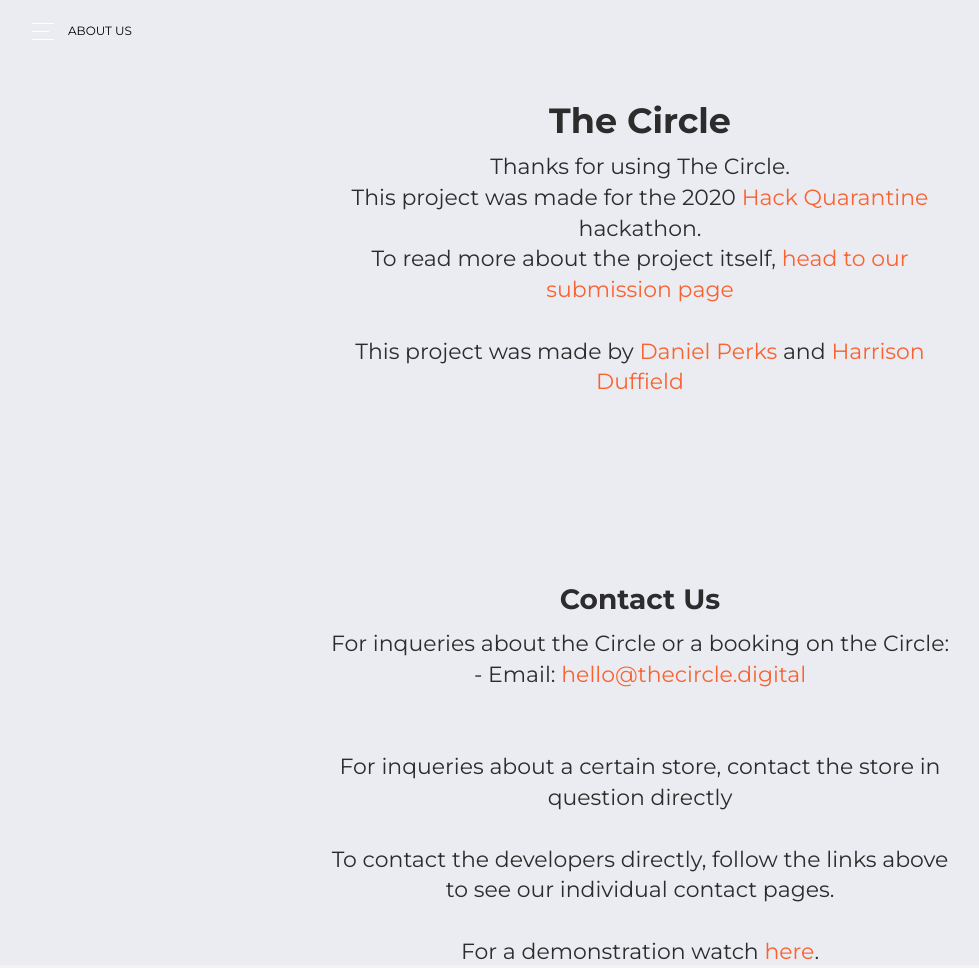
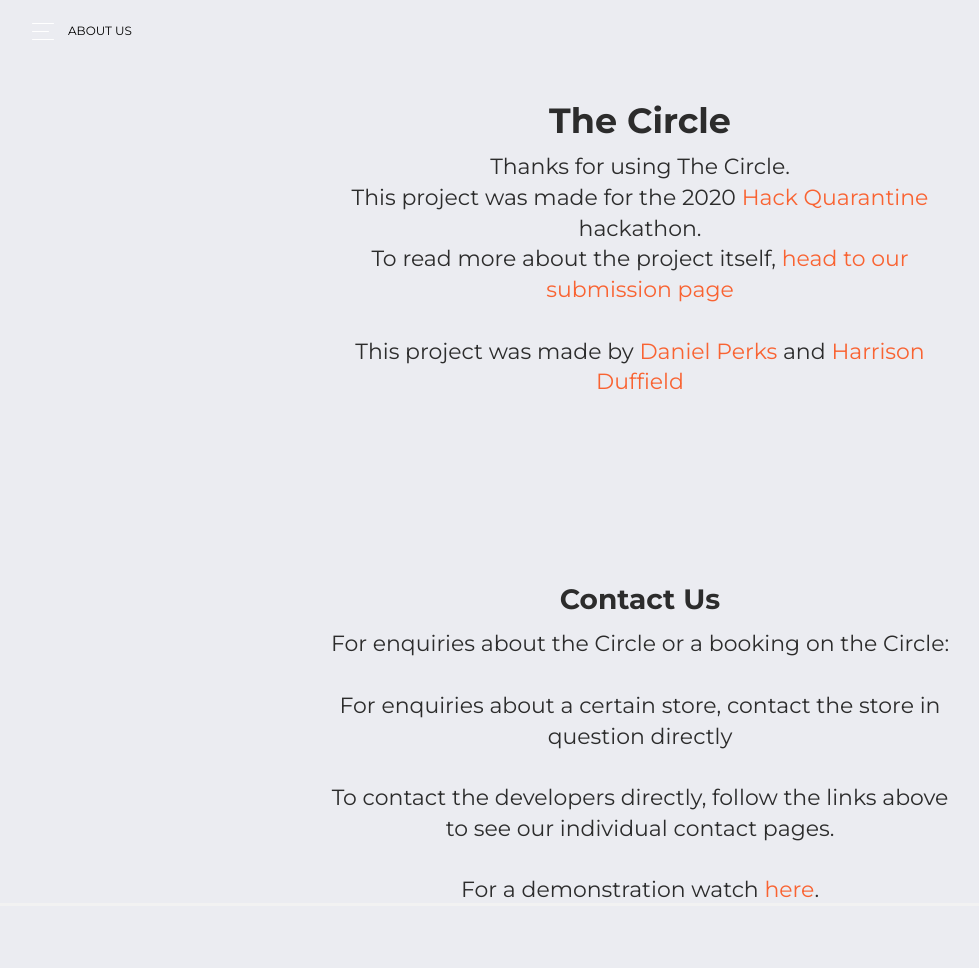
Before and after one commit to danperks/theCircle, a Flask app: page /about in a window 1280 px wide. Shown: the whole page, without its empty margins (0-979 px from the left). After the commit the page ends 898 px from the top, so only its background shows below. Run offline with Flask 2, Linux system fonts and the light colour scheme; some libraries are stand-ins or nearby versions.

Commit message:
Removed mention for the email domain

```diff
--- a/templates/about.html
+++ b/templates/about.html
@@ -61,8 +61,8 @@
 
                     <h3 class="title" style="padding-top: 170px; margin-bottom: 10px">Contact Us</h3>
                     <h5 class="card-title">
-                        For inqueries about the Circle or a booking on the Circle: <br />- Email: <a href="emailto:hello@thecircle.digital">hello@thecircle.digital</a> <br />
-                        <br /><br />For inqueries about a certain store, contact the store in question directly
+                        For enquiries about the Circle or a booking on the Circle:
+                        <br /><br />For enquiries about a certain store, contact the store in question directly
                         <br /><br />To contact the developers directly, follow the links above to see our individual contact pages.
                         <br /><br />For a demonstration watch  <a href="https://youtu.be/dUIdQCkoBqY">here</a>.
                     </h5>
```
